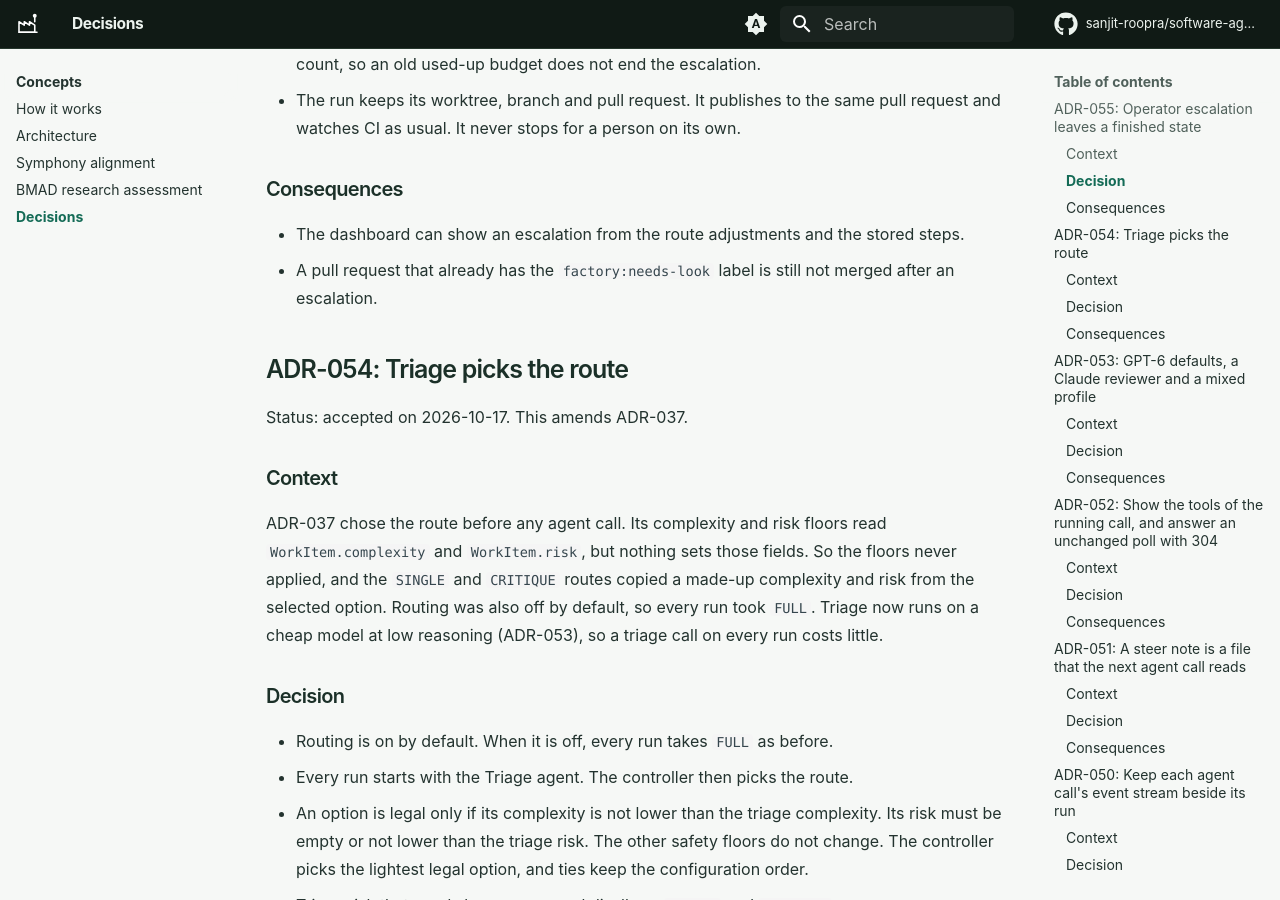
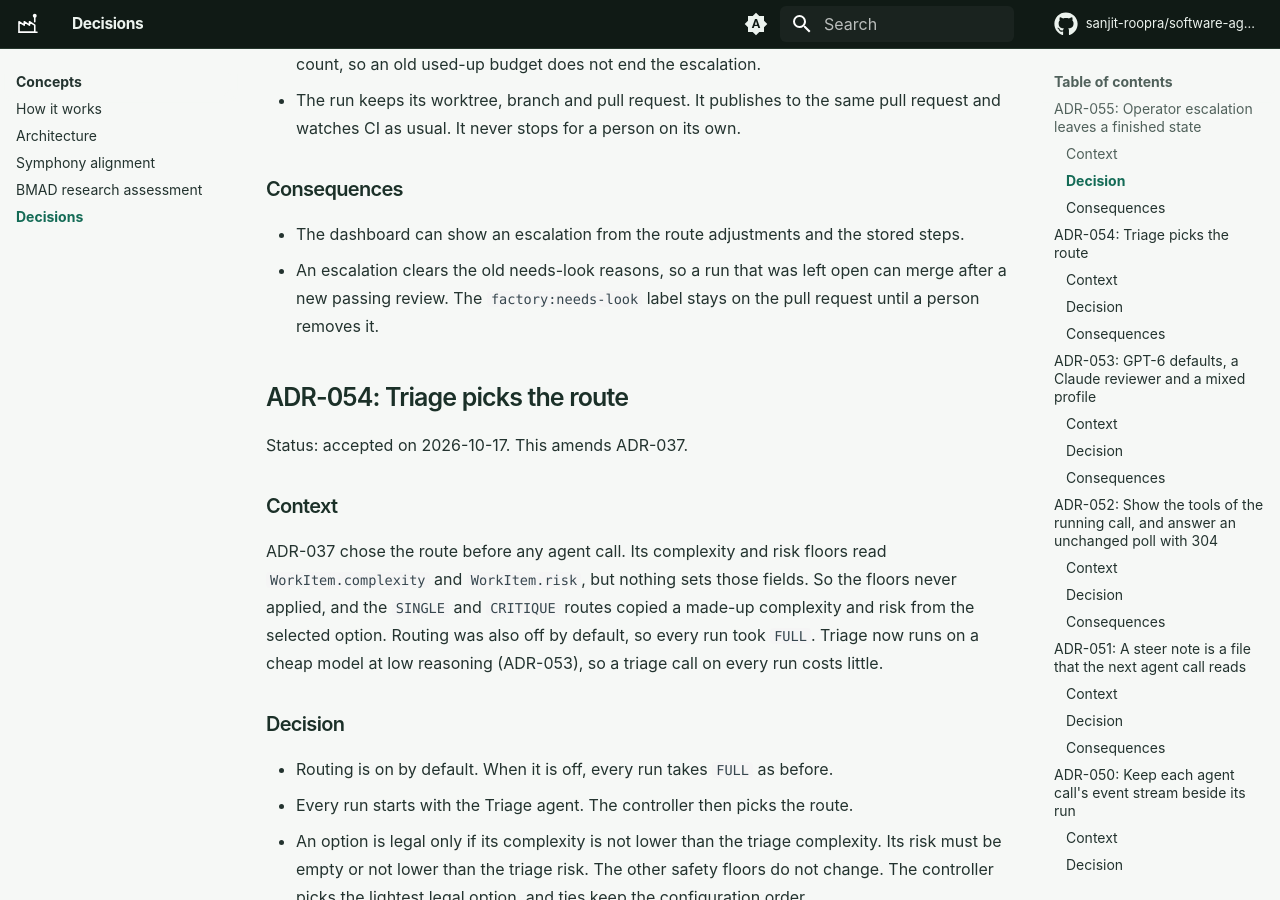
Before and after one commit to sanjit-roopra/software-agent-factory, an MkDocs documentation site: the page built from docs/decisions.md, in a window 1280 px wide and 900 px high, scrolled down 903 px. Built offline with MkDocs 1.6.1 and Material for MkDocs 9.7.7, drawn with Linux system fonts in a browser that asks for light colours; comment, search, counter and statistics services are not loaded.

Commit message:
fix(escalate): address review findings
Clear needs_look and any stop request when an escalation starts, so a
left-open run can merge after a new passing review. Make --runtime
required so a fake run cannot push to a real pull request. Drop a
redundant route assignment, a one-use constant and the long refusal
message. Test escalation from DONE and NEEDS_HUMAN and the workspace
and CLI refusals.

Co-Authored-By: Claude Opus 5.5 <noreply@anthropic.com>

```diff
--- a/docs/decisions.md
+++ b/docs/decisions.md
@@ -34,8 +34,9 @@ a run, and `DONE`, `NEEDS_HUMAN` and `FAILED` allow no transition.
 
 - The dashboard can show an escalation from the route adjustments and the
   stored steps.
-- A pull request that already has the `factory:needs-look` label is still not
-  merged after an escalation.
+- An escalation clears the old needs-look reasons, so a run that was left open
+  can merge after a new passing review. The `factory:needs-look` label stays on
+  the pull request until a person removes it.
 
 ## ADR-054: Triage picks the route
 
```
Also changed, not shown: docs/guides/operations.md (+1 -1 lines), docs/reference/cli.md (+3 -2 lines), 4 other files.
